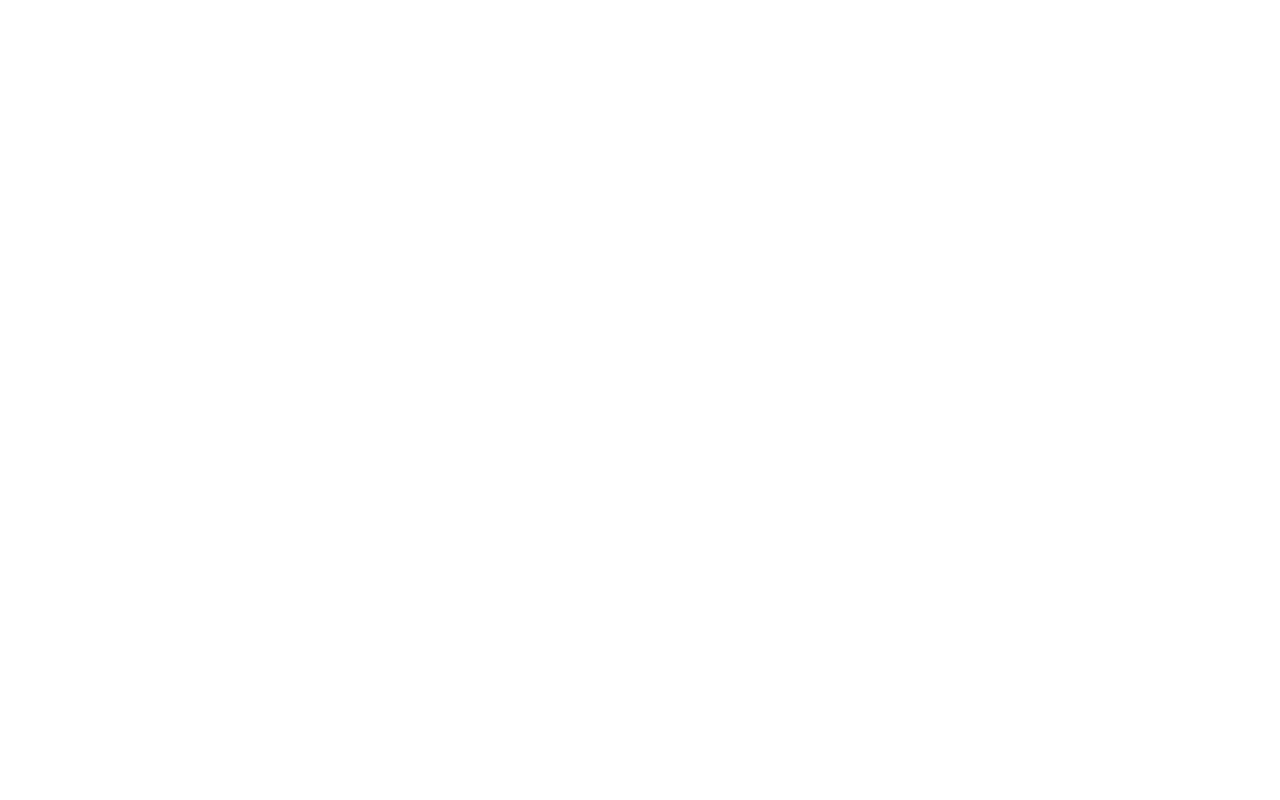
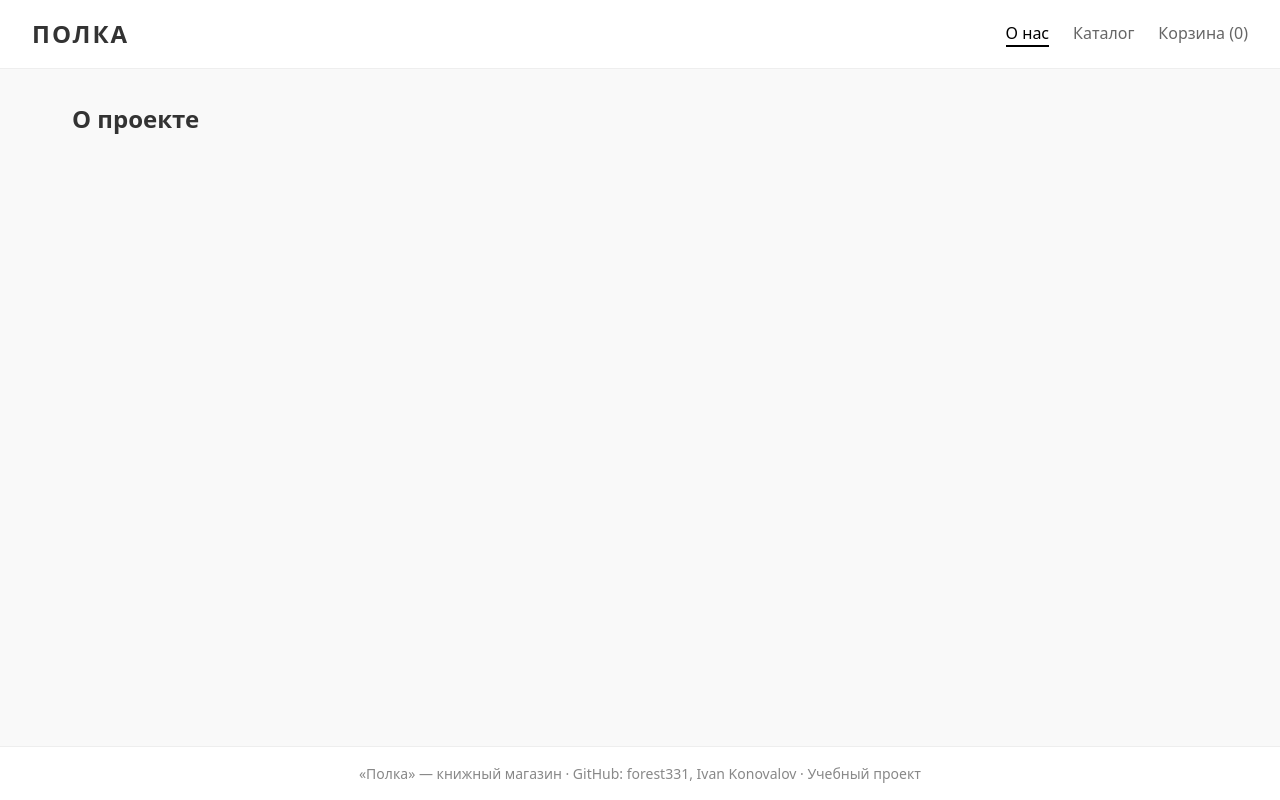
Before and after one commit to forest331/team-store, a website built with Vite: page index.html in a window 1280 px wide. Built offline with nearby package versions, Linux system fonts and the light colour scheme.

Commit message:
feat: update layout structure

```diff
--- a/index.html
+++ b/index.html
@@ -1,13 +1,31 @@
 <!doctype html>
-<html lang="en">
+<html lang="ru">
   <head>
     <meta charset="UTF-8" />
-    <link rel="icon" type="image/svg+xml" href="/favicon.svg" />
     <meta name="viewport" content="width=device-width, initial-scale=1.0" />
-    <title>temp-app</title>
+    <title>Полка — книжный магазин</title>
   </head>
   <body>
-    <div id="app"></div>
+    <header class="header">
+      <div class="logo">ПОЛКА</div>
+      <nav class="nav">
+        <a href="#/about" class="nav-link" id="nav-about">О нас</a>
+        <a href="#/catalog" class="nav-link" id="nav-catalog">Каталог</a>
+        <a href="#/cart" class="nav-link" id="nav-cart">Корзина (<span id="cart-count">0</span>)</a>
+      </nav>
+    </header>
+
+    <!-- Оставляем только пустые контейнеры для секций -->
+    <main class="main" id="app">
+      <section id="section-about" class="section hidden"></section>
+      <section id="section-catalog" class="section hidden"></section>
+      <section id="section-cart" class="section hidden"></section>
+    </main>
+
+    <footer class="footer">
+      <p>«Полка» — книжный магазин · GitHub: forest331, Ivan Konovalov · Учебный проект</p>
+    </footer>
+
     <script type="module" src="/src/main.ts"></script>
   </body>
 </html>
--- a/package.json
+++ b/package.json
@@ -1,5 +1,5 @@
 {
-  "name": "temp-app",
+  "name": "team-store",
   "private": true,
   "version": "0.0.0",
   "type": "module",
--- a/src/main.ts
+++ b/src/main.ts
@@ -1 +1,29 @@
-console.log('App is starting...');
+import './style.css';
+import { renderAboutPage } from './pages/about';
+const routes = ['about', 'catalog', 'cart'];
+
+function navigate() {
+  let hash = window.location.hash.replace('#/', '');
+  if (!routes.includes(hash)) {
+    hash = 'about';
+    window.location.hash = '#/about';
+  }
+
+  document.querySelectorAll('.section').forEach((el) => el.classList.add('hidden'));
+
+  const activeSection = document.getElementById(`section-${hash}`);
+  if (activeSection) {
+    activeSection.classList.remove('hidden');
+
+    // Вызываем рендер при переходе на страницу
+    if (hash === 'about') renderAboutPage();
+    // Для catalog и cart рендер сделаем позже, когда будут данные
+  }
+
+  document.querySelectorAll('.nav-link').forEach((el) => el.classList.remove('active'));
+  const activeLink = document.getElementById(`nav-${hash}`);
+  if (activeLink) activeLink.classList.add('active');
+}
+
+window.addEventListener('hashchange', navigate);
+window.addEventListener('DOMContentLoaded', navigate);
--- /dev/null
+++ b/src/pages/about.ts
@@ -0,0 +1,12 @@
+import { createElement } from '../utils/dom';
+
+export function renderAboutPage() {
+  const section = document.getElementById('section-about');
+  if (!section) return;
+
+  section.replaceChildren();
+
+  const title = createElement('h1', '', 'О проекте');
+
+  section.append(title);
+}
--- /dev/null
+++ b/src/style.css
@@ -0,0 +1,70 @@
+* {
+  box-sizing: border-box;
+  margin: 0;
+  padding: 0;
+}
+
+body {
+  font-family:
+    system-ui,
+    -apple-system,
+    sans-serif;
+  line-height: 1.5;
+  color: #333;
+  background: #f9f9f9;
+  display: flex;
+  flex-direction: column;
+  min-height: 100vh;
+}
+
+.header {
+  display: flex;
+  justify-content: space-between;
+  align-items: center;
+  padding: 1rem 2rem;
+  background: #fff;
+  border-bottom: 1px solid #eee;
+}
+
+.logo {
+  font-size: 1.5rem;
+  font-weight: bold;
+  letter-spacing: 2px;
+}
+
+.nav {
+  display: flex;
+  gap: 1.5rem;
+}
+
+.nav-link {
+  text-decoration: none;
+  color: #666;
+  font-weight: 500;
+}
+
+.nav-link.active {
+  color: #000;
+  border-bottom: 2px solid #000;
+}
+
+.main {
+  flex: 1;
+  padding: 2rem;
+  max-width: 1200px;
+  margin: 0 auto;
+  width: 100%;
+}
+
+.hidden {
+  display: none !important;
+}
+
+.footer {
+  text-align: center;
+  padding: 1rem;
+  background: #fff;
+  border-top: 1px solid #eee;
+  color: #888;
+  font-size: 0.875rem;
+}
--- /dev/null
+++ b/src/utils/dom.ts
@@ -0,0 +1,10 @@
+export function createElement<K extends keyof HTMLElementTagNameMap>(
+  tag: K,
+  className?: string,
+  textContent?: string,
+): HTMLElementTagNameMap[K] {
+  const element = document.createElement(tag);
+  if (className) element.className = className;
+  if (textContent) element.textContent = textContent;
+  return element;
+}
```
